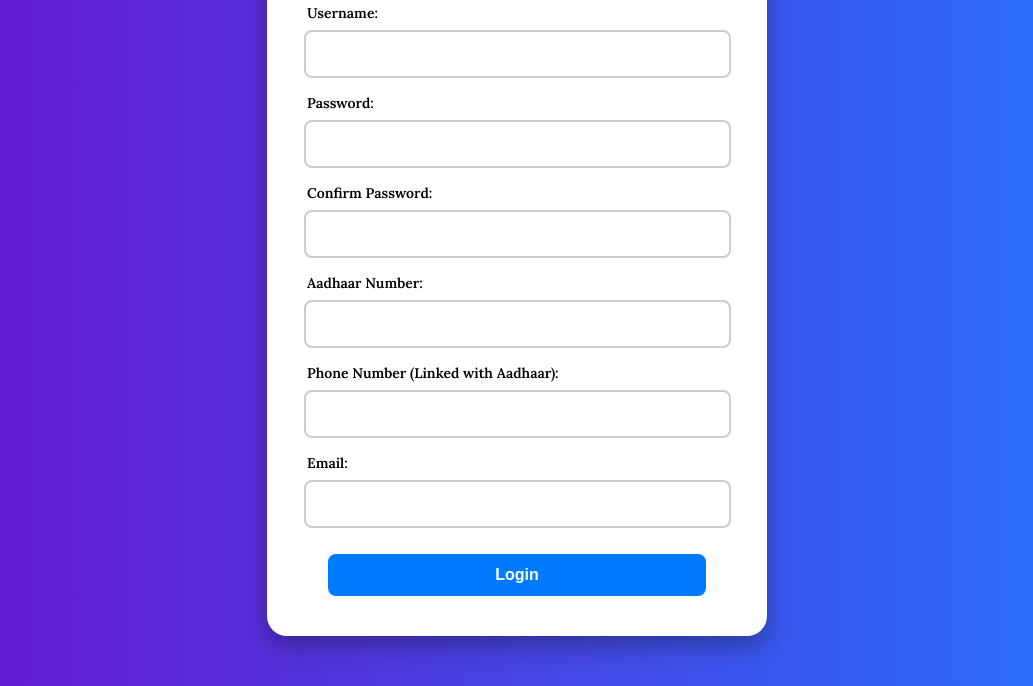
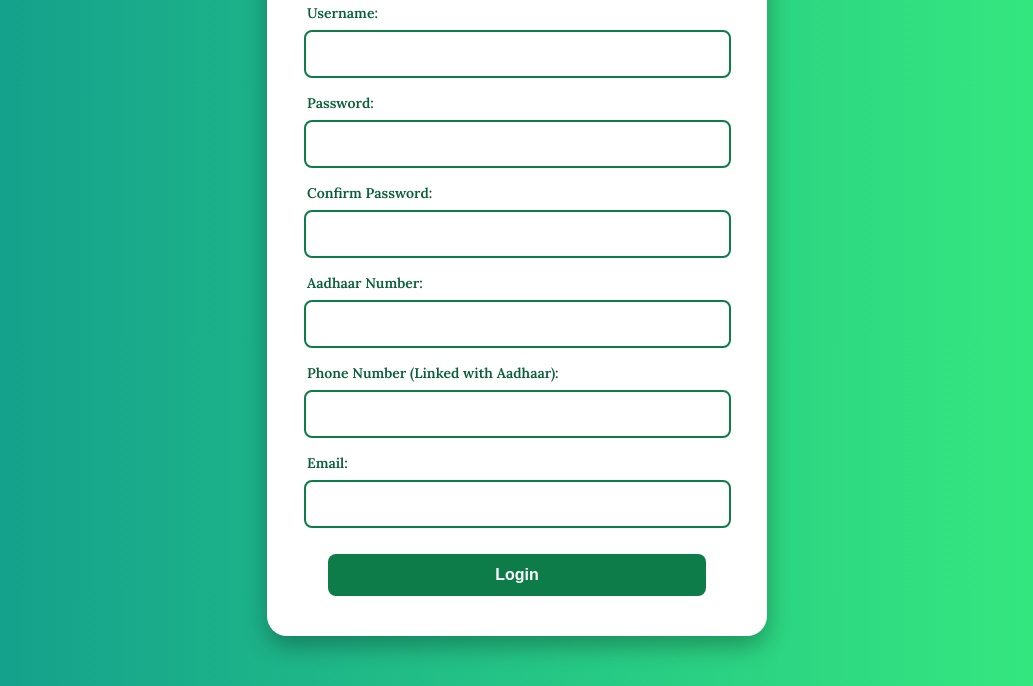
Before and after one commit to farru-dadum/miniproject, a plain HTML site: page login.html in a window 1280 px wide. Shown: the part 170-856 px from the top of the page, without its empty margins (123-1156 px from the left). Drawn offline with Linux system fonts and the light colour scheme.

Commit message:
Update style.css

```diff
--- a/style.css
+++ b/style.css
@@ -1,4 +1,3 @@
-/* Import Google Fonts */
 @import url('https://fonts.googleapis.com/css2?family=Dancing+Script:wght@700&family=Lora:wght@400;600&display=swap');
 
 body {
@@ -6,8 +5,8 @@ body {
     justify-content: center;
     align-items: center;
     height: 100vh;
-    background: linear-gradient(to right, #6a11cb, #2575fc);
-    color: white;
+    background: linear-gradient(to right, #11998e, #38ef7d); /* Green gradient */
+    color: #ffffff;
     font-family: 'Lora', serif;
     padding: 20px;
 }
@@ -15,7 +14,7 @@ body {
 /* Container Styling */
 .container {
     background: white;
-    color: black;
+    color: #0e7c49; /* Dark green for contrast */
     padding: 40px;
     border-radius: 20px;
     box-shadow: 0px 10px 25px rgba(0, 0, 0, 0.3);
@@ -24,7 +23,7 @@ body {
     transition: 0.3s;
     display: flex;
     flex-direction: column;
-    align-items: center; /* Centers all elements inside */
+    align-items: center;
 }
 .container:hover {
     transform: scale(1.02);
@@ -35,7 +34,7 @@ body {
     font-family: 'Dancing Script', cursive;
     font-size: 32px;
     text-align: center;
-    color: #007bff;
+    color: #0e7c49; /* Deep green */
     margin-bottom: 20px;
 }
 
@@ -43,8 +42,8 @@ body {
 form {
     display: flex;
     flex-direction: column;
-    width: 100%; /* Ensures form takes full container width */
-    align-items: center; /* Centers form contents */
+    width: 100%;
+    align-items: center;
 }
 
 /* Labels */
@@ -52,31 +51,39 @@ label {
     font-weight: 600;
     font-size: 14px;
     width: 100%;
-    text-align: left; /* Keeps text aligned to left */
+    text-align: left;
+    color: #085f38; /* Dark green */
 }
 
 /* Input Fields */
-input {
-    width: 95%; /* Centers input fields */
+input, textarea {
+    width: 95%;
     padding: 12px;
     margin: 8px 0 16px 0;
-    border: 2px solid #ccc;
+    border: 2px solid #0e7c49;
     border-radius: 8px;
     font-size: 16px;
     font-family: 'Lora', serif;
     outline: none;
     transition: 0.3s;
 }
-input:focus {
-    border-color: #007bff;
-    box-shadow: 0px 0px 8px rgba(0, 123, 255, 0.5);
+input:focus, textarea:focus {
+    border-color: #0e7c49;
+    box-shadow: 0px 0px 8px rgba(14, 124, 73, 0.5);
+}
+
+/* Address Field Styling */
+textarea {
+    resize: vertical;
+    min-height: 80px;
+    max-height: 200px;
 }
 
 /* Button Styling */
 button {
     width: 90%;
     padding: 12px;
-    background: #007bff;
+    background: #0e7c49; /* Green button */
     color: white;
     border: none;
     border-radius: 8px;
@@ -87,7 +94,7 @@ button {
     margin-top: 10px;
 }
 button:hover {
-    background: #0056b3;
+    background: #0b5e3a; /* Darker green on hover */
     transform: scale(1.05);
 }
 
```
